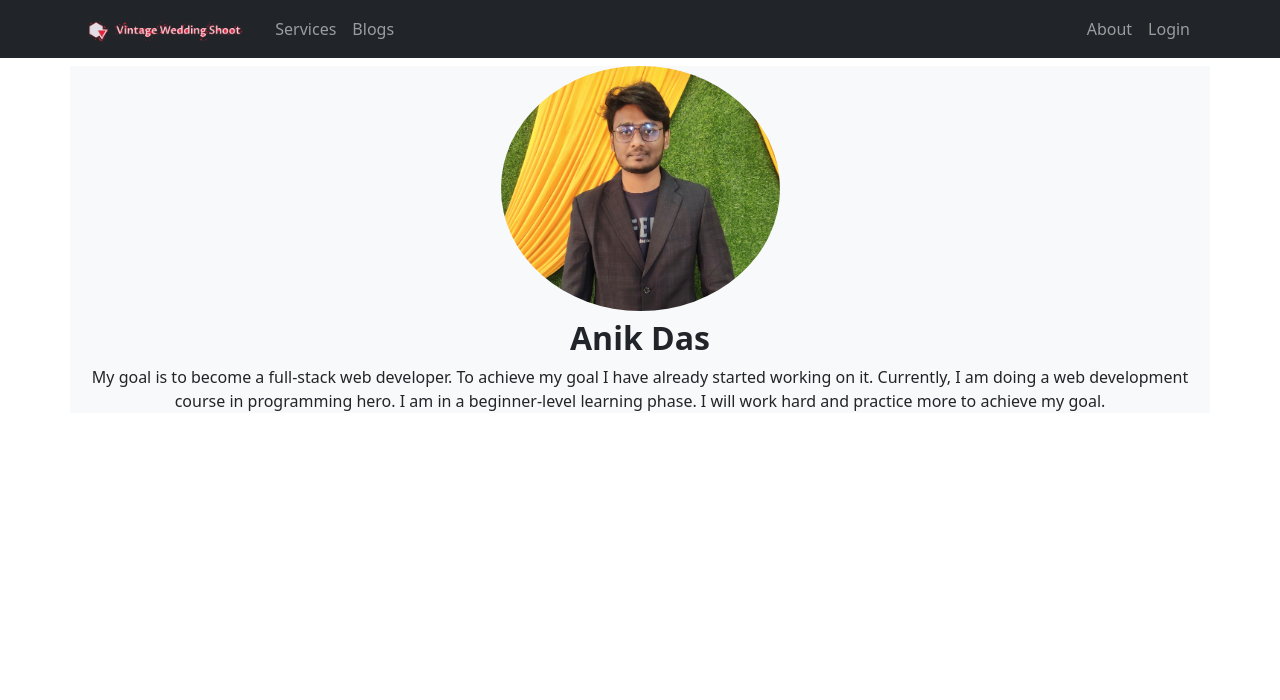
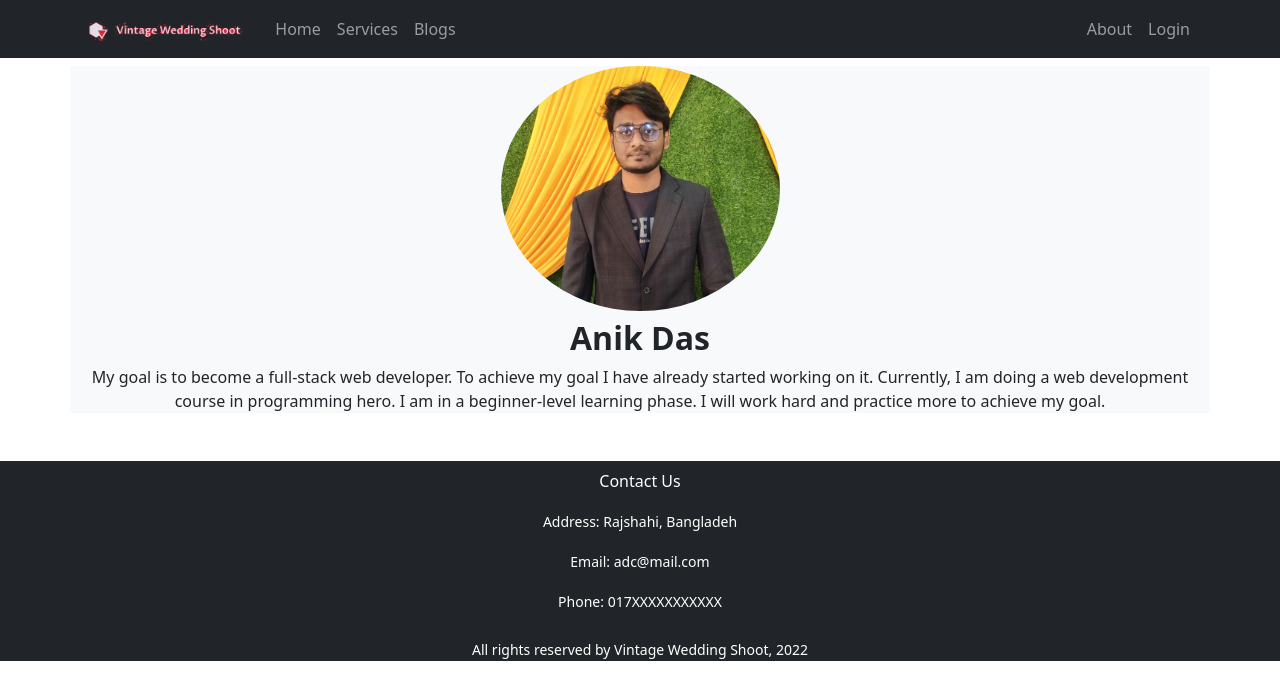
Before and after one commit to anikjoyy/independent-service-provider-website, a React (Create React App) app: page /about in a window 1280 px wide. Shown: the top 700 px of the page. Built offline with nearby package versions, Linux system fonts and the light colour scheme; no server answers.

Commit message:
created footer

```diff
--- a/src/Components/About/About.js
+++ b/src/Components/About/About.js
@@ -4,7 +4,7 @@ import AboutImage from '../../Images/about/about.jpg';
 
 const About = () => {
   return (
-    <div className='container mt-2 text-center bg-light'>
+    <div className='container mt-2 mb-5 text-center bg-light'>
       <img src={AboutImage} className='img-fluid w-25 rounded-circle' alt='' />
       <h2 className='pt-2 text-dark fw-bold'>Anik Das</h2>
       <p>
--- a/src/Components/Home/ServiceDetails/ServiceDetails.js
+++ b/src/Components/Home/ServiceDetails/ServiceDetails.js
@@ -4,7 +4,7 @@ import { Link, useParams } from 'react-router-dom';
 const ServiceDetails = () => {
   const { serviceId } = useParams();
   return (
-    <div className='container mt-2'>
+    <div className='container mt-2 mb-5'>
       <h2 className='text-center text-dark'>Details Page</h2>
       <h4 className='text-center text-danger'>
         Your package Id is: {serviceId}
--- a/src/Components/Shared/Footer/Footer.js
+++ b/src/Components/Shared/Footer/Footer.js
@@ -1,7 +1,29 @@
 import React from 'react';
 
 const Footer = () => {
-  return <div></div>;
+  const today = new Date();
+  const year = today.getFullYear();
+  return (
+    <div className='container-fluid bg-dark'>
+      <div className='row'>
+        <div className='text-white text-center mt-2'>
+          <p>Contact Us</p>
+          <p>
+            <small>Address: Rajshahi, Bangladeh</small>
+          </p>
+          <p>
+            <small>Email: adc@mail.com</small>
+          </p>
+          <p>
+            <small>Phone: 017XXXXXXXXXXX</small>
+          </p>
+        </div>
+      </div>
+      <div className='text-center text-white mt-2'>
+        <small>All rights reserved by Vintage Wedding Shoot, {year}</small>
+      </div>
+    </div>
+  );
 };
 
 export default Footer;
--- a/src/Components/Shared/Header/Header.js
+++ b/src/Components/Shared/Header/Header.js
@@ -28,6 +28,9 @@ const Header = () => {
           <Navbar.Toggle aria-controls='responsive-navbar-nav' />
           <Navbar.Collapse id='responsive-navbar-nav'>
             <Nav className='me-auto'>
+              <Nav.Link as={Link} to='home'>
+                Home
+              </Nav.Link>
               <Nav.Link href='home#services'>Services</Nav.Link>
               <Nav.Link as={Link} to='blogs'>
                 Blogs
```
